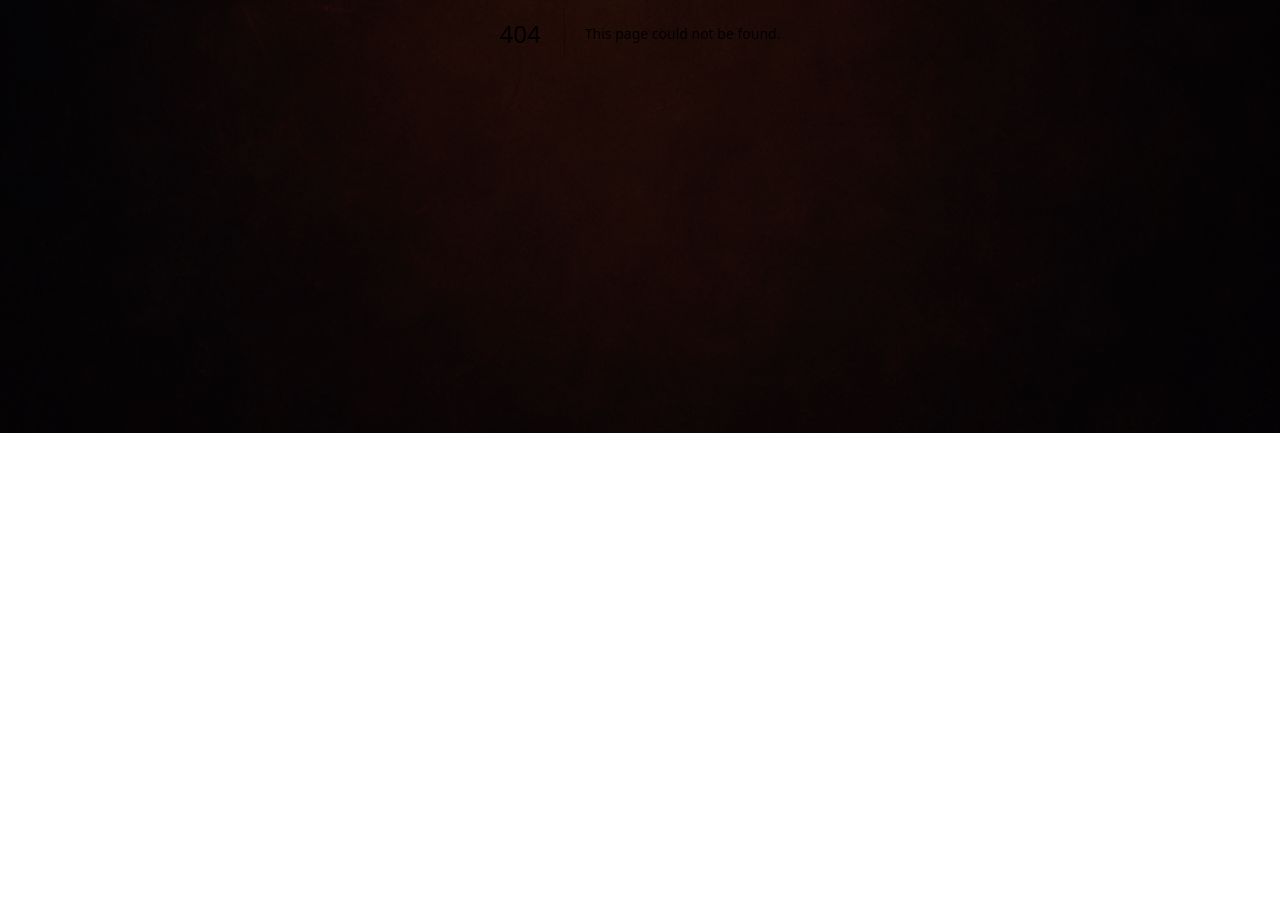
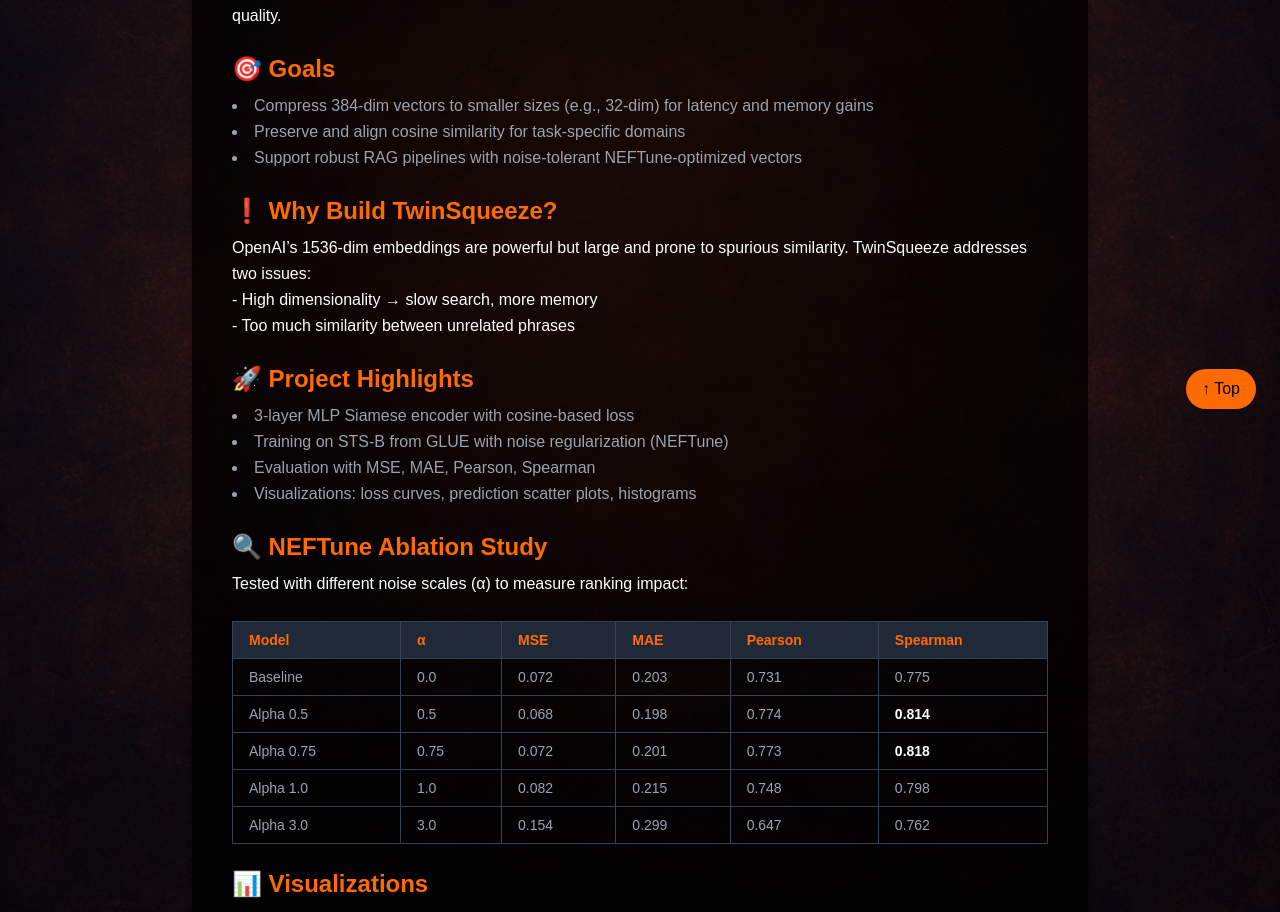
Before and after one commit to MedhaviMonish/medhavimonish.github.io, a Next.js app: page /blogs/twin-squeeze in a window 1280 px wide. Before the commit this address had no page. Shown: the part 367-1279 px from the top of the page. Before the commit the page ends 800 px from the top, so only its background shows below. Built offline with nearby package versions, Linux system fonts and the light colour scheme.

Commit message:
twinsqueeze

```diff
--- /dev/null
+++ b/src/app/blogs/twin-squeeze/page.tsx
@@ -0,0 +1,176 @@
+"use client";
+import Link from "next/link";
+import CodeBlock from "@/components/CodeBlock";
+
+export default function BlogTwinSqueeze() {
+  return (
+    <main
+      className="relative min-h-screen bg-cover bg-center bg-no-repeat bg-fixed flex justify-center items-start py-20 px-4"
+      style={{ backgroundImage: "url('/images/bg-home.png')" }}
+    >
+      <div className="w-full max-w-4xl bg-black/80 text-white p-10 rounded-xl shadow-md">
+        <Link href="/" className="text-sm text-gray-400 hover:text-white transition block mb-4">
+          ← Back to Home
+        </Link>
+
+        <Link
+          href="https://github.com/MedhaviMonish/TwinSqueeze"
+          target="_blank"
+          rel="noopener noreferrer"
+          className="text-blue-400 hover:underline text-base block mb-2"
+        >
+          🔗 View on GitHub
+        </Link>
+
+        <h1 className="text-4xl font-bold text-ember mb-6">
+          TwinSqueeze: Contrastive Compression with NEFTune Regularization
+        </h1>
+
+        <p className="mb-6 leading-relaxed">
+          <strong>TwinSqueeze</strong> is a Siamese network designed to compress high-dimensional sentence embeddings (e.g., 384-dim from MiniLM) into a smaller, task-optimized vector (e.g., 32-dim) while preserving cosine similarity. This project also systematically studies <strong>NEFTune</strong>, a noise-based regularization technique, to improve generalization and ranking quality.
+        </p>
+
+        <h2 className="text-2xl font-bold text-ember mb-2">
+          🎯 Goals
+        </h2>
+        <ul className="list-disc list-inside mb-6 text-gray-400 leading-relaxed">
+          <li>Compress 384-dim vectors to smaller sizes (e.g., 32-dim) for latency and memory gains</li>
+          <li>Preserve and align cosine similarity for task-specific domains</li>
+          <li>Support robust RAG pipelines with noise-tolerant NEFTune-optimized vectors</li>
+        </ul>
+
+        <h2 className="text-2xl font-bold text-ember mb-2">
+          ❗ Why Build TwinSqueeze?
+        </h2>
+        <p className="mb-6 leading-relaxed">
+          OpenAI’s 1536-dim embeddings are powerful but large and prone to spurious similarity. TwinSqueeze addresses two issues:
+          <br />
+          - High dimensionality → slow search, more memory
+          <br />
+          - Too much similarity between unrelated phrases
+        </p>
+
+        <h2 className="text-2xl font-bold text-ember mb-2">
+          🚀 Project Highlights
+        </h2>
+        <ul className="list-disc list-inside mb-6 text-gray-400 leading-relaxed">
+          <li>3-layer MLP Siamese encoder with cosine-based loss</li>
+          <li>Training on STS-B from GLUE with noise regularization (NEFTune)</li>
+          <li>Evaluation with MSE, MAE, Pearson, Spearman</li>
+          <li>Visualizations: loss curves, prediction scatter plots, histograms</li>
+        </ul>
+
+        <h2 className="text-2xl font-bold text-ember mb-2">
+          🔍 NEFTune Ablation Study
+        </h2>
+        <p className="mb-6 leading-relaxed">
+          Tested with different noise scales (α) to measure ranking impact:
+        </p>
+        <div className="overflow-x-auto mb-6">
+  <table className="w-full text-sm text-left text-gray-400 border-collapse border border-gray-700">
+    <thead className="bg-gray-800 text-ember">
+      <tr>
+        <th className="px-4 py-2 border border-gray-700">Model</th>
+        <th className="px-4 py-2 border border-gray-700">α</th>
+        <th className="px-4 py-2 border border-gray-700">MSE</th>
+        <th className="px-4 py-2 border border-gray-700">MAE</th>
+        <th className="px-4 py-2 border border-gray-700">Pearson</th>
+        <th className="px-4 py-2 border border-gray-700">Spearman</th>
+      </tr>
+    </thead>
+    <tbody>
+      <tr>
+        <td className="px-4 py-2 border border-gray-700">Baseline</td>
+        <td className="px-4 py-2 border border-gray-700">0.0</td>
+        <td className="px-4 py-2 border border-gray-700">0.072</td>
+        <td className="px-4 py-2 border border-gray-700">0.203</td>
+        <td className="px-4 py-2 border border-gray-700">0.731</td>
+        <td className="px-4 py-2 border border-gray-700">0.775</td>
+      </tr>
+      <tr>
+        <td className="px-4 py-2 border border-gray-700">Alpha 0.5</td>
+        <td className="px-4 py-2 border border-gray-700">0.5</td>
+        <td className="px-4 py-2 border border-gray-700">0.068</td>
+        <td className="px-4 py-2 border border-gray-700">0.198</td>
+        <td className="px-4 py-2 border border-gray-700">0.774</td>
+        <td className="px-4 py-2 border border-gray-700 font-bold text-white">0.814</td>
+      </tr>
+      <tr>
+        <td className="px-4 py-2 border border-gray-700">Alpha 0.75</td>
+        <td className="px-4 py-2 border border-gray-700">0.75</td>
+        <td className="px-4 py-2 border border-gray-700">0.072</td>
+        <td className="px-4 py-2 border border-gray-700">0.201</td>
+        <td className="px-4 py-2 border border-gray-700">0.773</td>
+        <td className="px-4 py-2 border border-gray-700 font-bold text-white">0.818</td>
+      </tr>
+      <tr>
+        <td className="px-4 py-2 border border-gray-700">Alpha 1.0</td>
+        <td className="px-4 py-2 border border-gray-700">1.0</td>
+        <td className="px-4 py-2 border border-gray-700">0.082</td>
+        <td className="px-4 py-2 border border-gray-700">0.215</td>
+        <td className="px-4 py-2 border border-gray-700">0.748</td>
+        <td className="px-4 py-2 border border-gray-700">0.798</td>
+      </tr>
+      <tr>
+        <td className="px-4 py-2 border border-gray-700">Alpha 3.0</td>
+        <td className="px-4 py-2 border border-gray-700">3.0</td>
+        <td className="px-4 py-2 border border-gray-700">0.154</td>
+        <td className="px-4 py-2 border border-gray-700">0.299</td>
+        <td className="px-4 py-2 border border-gray-700">0.647</td>
+        <td className="px-4 py-2 border border-gray-700">0.762</td>
+      </tr>
+    </tbody>
+  </table>
+</div>
+
+
+        <h2 className="text-2xl font-bold text-ember mb-2">
+          📊 Visualizations
+        </h2>
+        <p className="mb-4 leading-relaxed">
+          We compare the training loss evolution for all models, and display NEFTune-style histograms for α = 0.75.
+          Lower training loss does not always mean better generalization — as the log-scale test loss chart shows.
+        </p>
+
+        <img src="https://raw.githubusercontent.com/MedhaviMonish/TwinSqueeze/main/results/loss_comparison.png" className="rounded shadow mb-6" alt="Loss Curves All Alphas" />
+
+        <img src="https://raw.githubusercontent.com/MedhaviMonish/TwinSqueeze/main/results/benchmark_charts/loss_compare_alpha_0.75.png" className="rounded shadow mb-6" alt="Histogram NEFTune 0.75" />
+
+        <h2 className="text-2xl font-bold text-ember mb-2">
+          🔧 Run It Yourself
+        </h2>
+        <CodeBlock
+          language="bash"
+          code={`# Install deps
+pip install torch datasets sentence-transformers matplotlib
+
+# Run training
+python train_experiment.py
+
+# Evaluate all saved models
+python test_all_models.py`}/>
+
+        <h2 className="text-2xl font-bold text-ember mb-2">
+          📚 Learnings
+        </h2>
+        <ul className="list-disc list-inside mb-6 text-gray-400 leading-relaxed">
+          <li>How NEFTune improves ranking despite noisy training</li>
+          <li>Why smaller vectors can still preserve semantic relevance</li>
+          <li>When to use cosine vs MSE loss for contrastive objectives</li>
+        </ul>
+
+        <p className="mb-6 leading-relaxed">
+          For anyone building RAG agents or compressing local memory for embedded search — <strong>TwinSqueeze</strong> gives you full control over similarity without overloading your hardware.
+        </p>
+
+        <p className="text-gray-400 text-sm italic">Inspired by the NEFTune paper · Dataset: STS-B · Backbone: MiniLM</p>
+      </div>
+      <button
+        onClick={() => window.scrollTo({ top: 0, behavior: "smooth" })}
+        className="fixed bottom-6 right-6 z-50 bg-ember text-black px-4 py-2 rounded-full shadow-lg hover:bg-orange-400 transition"
+      >
+        ↑ Top
+      </button>
+    </main>
+  );
+}
--- a/src/components/BlogList.tsx
+++ b/src/components/BlogList.tsx
@@ -1,13 +1,18 @@
 const blogs = [
   {
-    title: "Why I Moved from JSON to YAML for LLM Use cases",
-    summary: "A deep dive into how YAML reduced token bloat, improved structure, and made LLM integrations more reliable than JSON.",
-    link: "/blogs/json-to-yaml"
+    title: "TwinSqueeze: Compressing Embeddings with Contrastive NEFTune",
+    summary: "A compact Siamese model that shrinks sentence embeddings for custom RAG pipelines while preserving cosine similarity.",
+    link: "/blogs/twin-squeeze"
   },
   {
     title: "GreedyContext: Shrinking LLM Memory with Semantic Graphs",
     summary: "How I built a cosine-similarity graph and greedy search to reduce token cost in long LLM conversations — without losing context.",
     link: "/blogs/greedy-context"
+  },
+  {
+    title: "Why I Moved from JSON to YAML for LLM Use cases",
+    summary: "A deep dive into how YAML reduced token bloat, improved structure, and made LLM integrations more reliable than JSON.",
+    link: "/blogs/json-to-yaml"
   },
   {
     title: "Streaming JSON While streaming from LLM",
--- a/src/components/ProjectList.tsx
+++ b/src/components/ProjectList.tsx
@@ -17,6 +17,16 @@
     links: {
       github: "https://github.com/MedhaviMonish/Darwins-Silicate-Organism",
     },
+  },
+  {
+    title: "TwinSqueeze",
+    tagline: "Compact Siamese Encoder for Embedding Compression",
+    description: "Compresses 384-dim embeddings to 32-dim using contrastive loss + NEFTune. Great for fast RAG pipelines.",
+    tags: ["Siamese", "NEFTune", "Embeddings", "Compression"],
+    links: {
+      github: "https://github.com/MedhaviMonish/TwinSqueeze",
+      blog: "/blogs/twin-squeeze"
+    }
   },
   {
     title: "GreedyContext",
```
